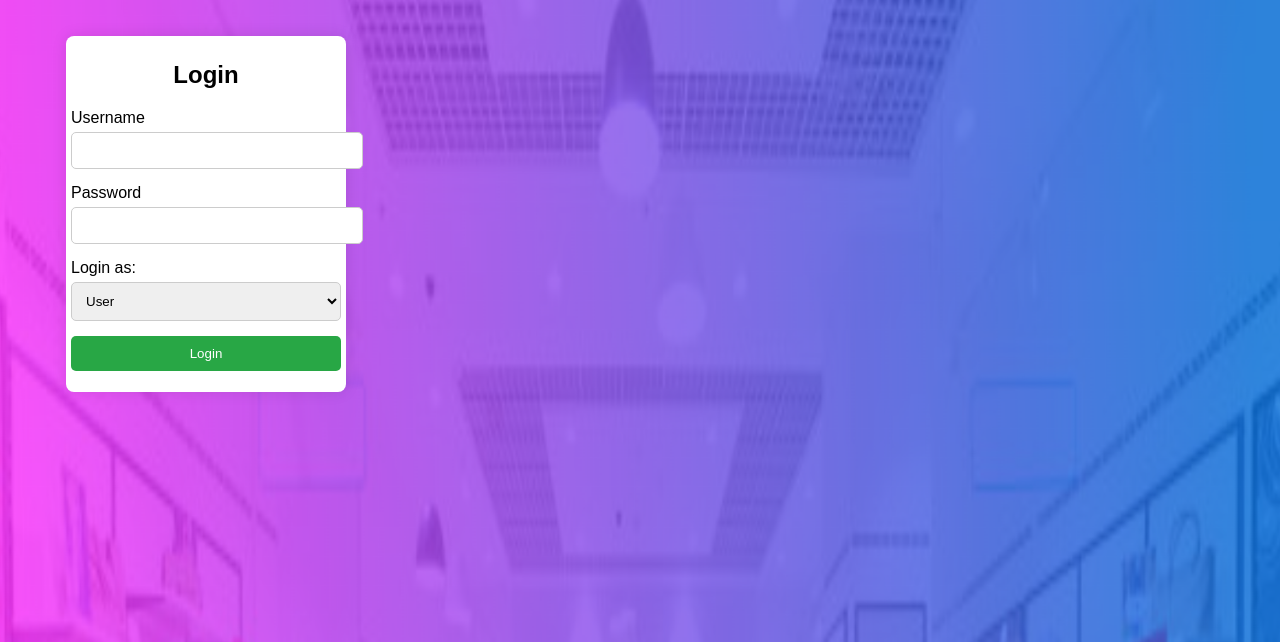
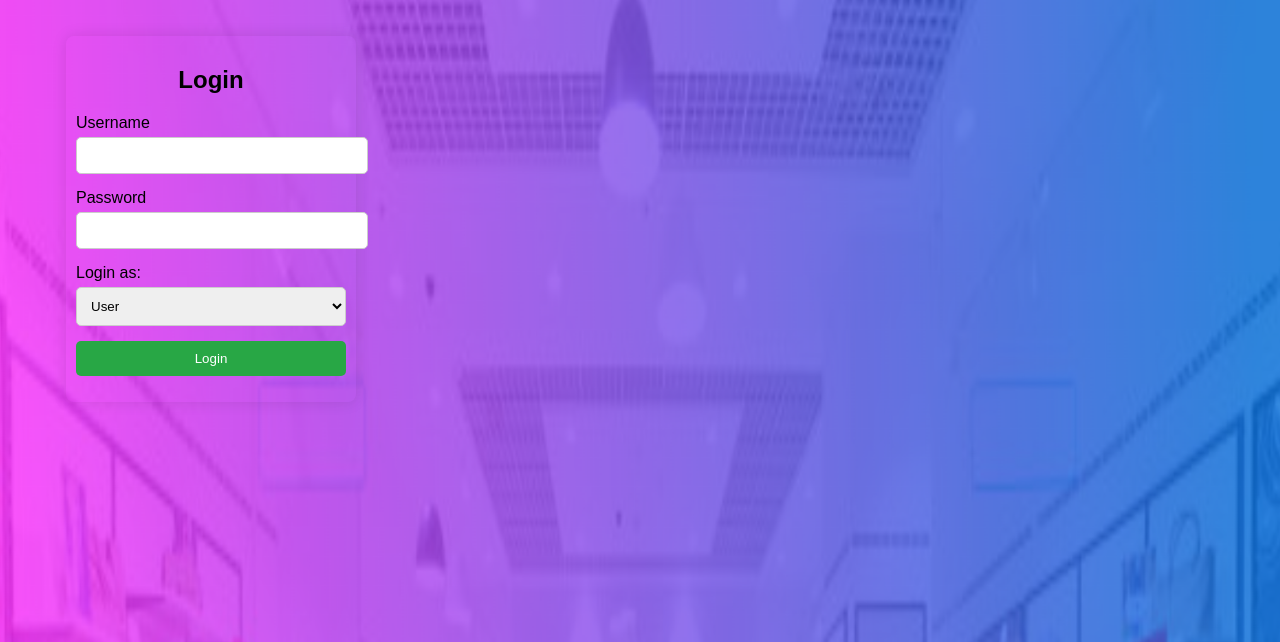
Before and after one commit to qwesi-dizzy-studio/RegDic-Fashion-Fix, a PHP site: page / in a window 1280 px wide. Shown: the part 107-749 px from the top of the page. Run offline with PHP 8.4, Linux system fonts and the light colour scheme.

Commit message:
Update sign-login-style.css

```diff
--- a/sign-login-style.css
+++ b/sign-login-style.css
@@ -10,8 +10,8 @@ body {
 }
 
 .signup-container, .login-container {
-    background-color: white;
-    padding: 5px;
+    background-color: white opacity 70%;
+    padding: 10px;
     border-radius: 8px;
     box-shadow: 0 0 15px rgba(0, 0, 0, 0.1);
     width: 270px;
```
